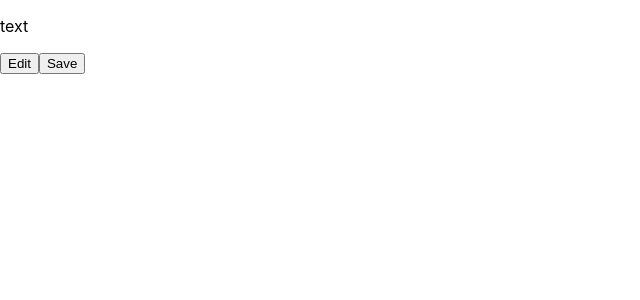
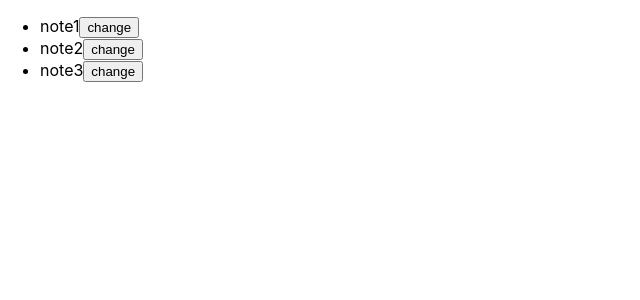
Before and after one commit to luckyzharkyn/reactTest, a React (Create React App) app: page / in a window 1280 px wide. Shown: the top 300 px of the page, without its empty margins (0-640 px from the left). Built offline with nearby package versions, Linux system fonts and the light colour scheme.

Commit message:
Несколько список изменить по нажатию

```diff
--- a/src/App.js
+++ b/src/App.js
@@ -1,20 +1,61 @@
 import React, { useState } from "react";
 
 function App() {
-	const [value, setValue] = useState("text");
-	const [isEdit, setIsEdit] = useState(false);
+	const initNotes = [
+		{	id: 1,
+			text: 'note1',
+			isEdit: false
+		},
+		{	id: 2,
+			text: 'note2',
+			isEdit: false
+		},
+		{	id: 3,
+			text: 'note3',
+			isEdit: false
+		}
+	];
 
-	let elem;
-	if(!isEdit) {
-		elem = <p>{value}</p>
-	} else {
-		elem = <input value={value} onChange={(event) => setValue(event.target.value)}/>
+	const [notes, setNotes] = useState(initNotes);
+
+	const result = notes.map(note => {
+		let elem;
+
+		if(!note.isEdit) {
+			elem = note.text;
+		} else {
+			elem = <input value={note.text} onChange={(event) => changeText(note.id, event)}/>
+		}
+
+		return <li key={note.id}>{elem}
+		<button onClick={() => startChoose(note.id, note.isEdit)}>{note.isEdit ? "save" : "change"}</button>
+		</li>
+	});
+
+	function changeText(id, event) {
+		changeIsEdit(id, event.target.value, 'text')
+	}
+
+	function startChoose(id, isEdit) {
+		if(!isEdit) {
+			changeIsEdit(id, true);
+		} else {
+			changeIsEdit(id, false);
+		}
+	}
+
+	function changeIsEdit(id, value, key='isEdit') {
+		setNotes(notes.map(note => {
+			if(note.id === id) {
+				return {...note, [key]: value}
+			} else {
+				return note;
+			}
+		}))
 	}
 
 	return <div>
-		{elem}
-		<button onClick={() => setIsEdit(true)}>Edit</button>
-		<button onClick={() => setIsEdit(false)}>Save</button>
+		<ul>{result}</ul>
 	</div>
 }
 
```
